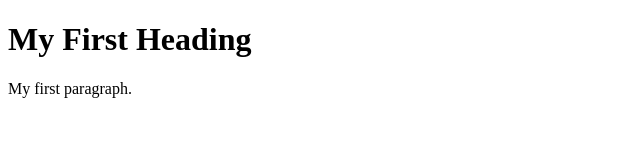
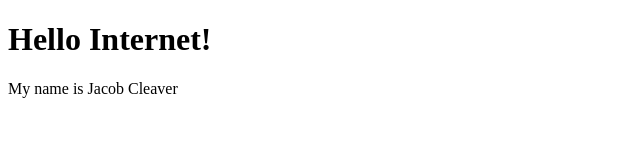
Before and after one commit to Cleaverj/cleaverj.github.io, a plain HTML site: page Web1html.html in a window 1280 px wide. Shown: the whole page, without its empty margins (0-640 px from the left). Drawn offline with Linux system fonts and the light colour scheme.

Commit message:
Added Titles!

```diff
--- a/Web1html.html
+++ b/Web1html.html
@@ -1,12 +1,12 @@
 <!DOCTYPE html>
 <html>
 <head>
-<title>Page Title</title>
+<title>Jacob's Website</title>
 </head>
 <body>
 
-<h1>My First Heading</h1>
-<p>My first paragraph.</p>
+<h1>Hello Internet!</h1>
+<p>My name is Jacob Cleaver</p>
 
 </body>
 </html>
```
